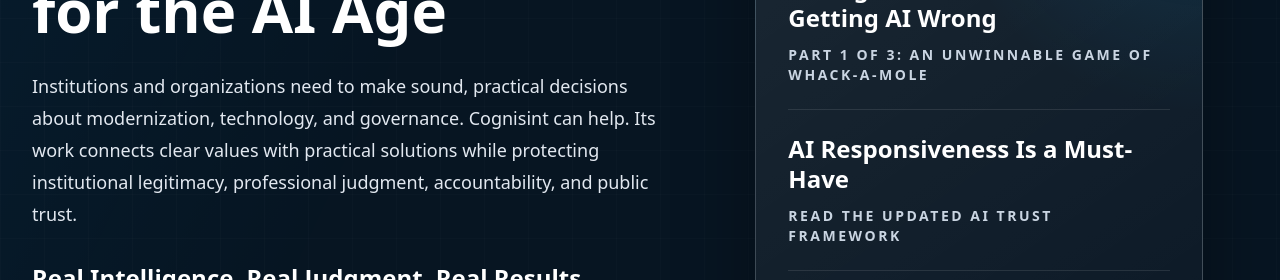
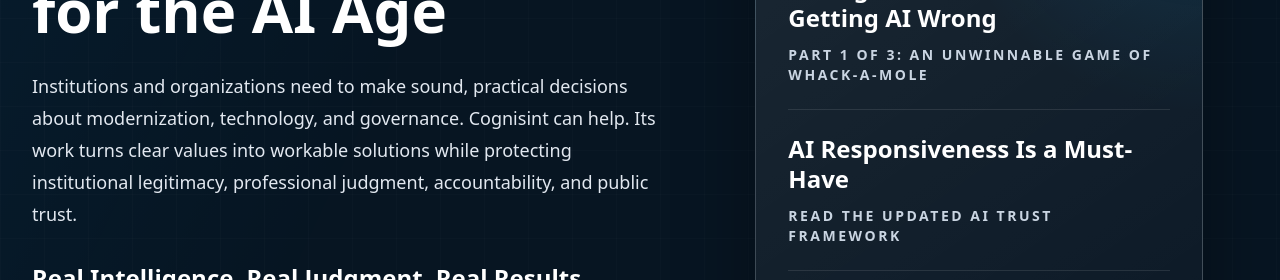
Before and after one commit to MightyPrytanis/new-cognisint-page, a Next.js app: page / in a window 1280 px wide. Shown: the part 327-607 px from the top of the page. Built offline with nearby package versions, Linux system fonts and the light colour scheme.

Commit message:
Remove repetition from homepage opener

```diff
--- a/app/page.tsx
+++ b/app/page.tsx
@@ -136,7 +136,7 @@ export default function Home() {
             </h1>
             <p className="mt-7 max-w-2xl text-lg leading-8 text-slate-200">
               Institutions and organizations need to make sound, practical decisions about modernization, technology,
-              and governance. Cognisint can help. Its work connects clear values with practical solutions while
+              and governance. Cognisint can help. Its work turns clear values into workable solutions while
               protecting institutional legitimacy, professional judgment, accountability, and public trust.
             </p>
             <p className="mt-8 text-xl font-semibold text-white sm:text-2xl">
```
